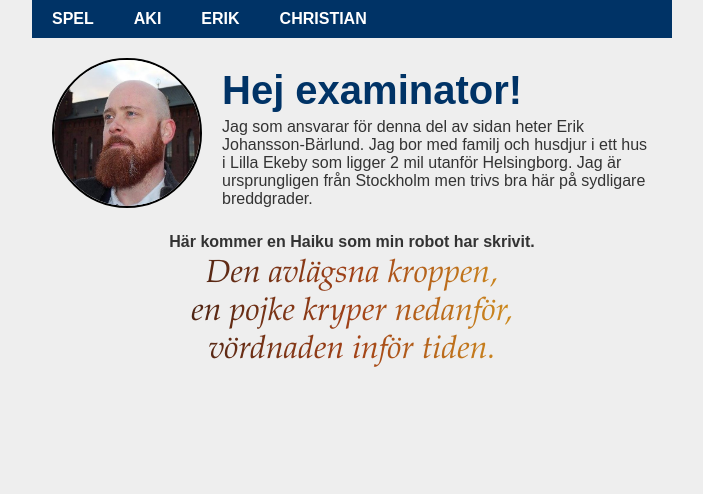
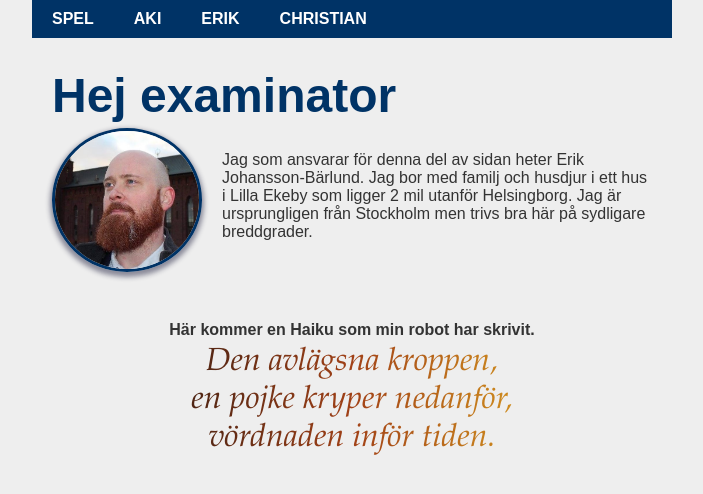
Before and after one commit to Erik-Johansson-Barlund/group-assignment-JS, a plain HTML site: page erik/erik.html in a window 1280 px wide. Shown: the whole page, without its empty margins (288-991 px from the left). Drawn offline with Linux system fonts and the light colour scheme; files whose address does not match are found by name.

Commit message:
Stylat om min sida så att den följer css bättre.

```diff
--- a/erik/erik.html
+++ b/erik/erik.html
@@ -17,17 +17,13 @@
               <li><a href="../christian.html">Christian</a></li>
           </ul>
       </nav>
-    <section class="erik">
-      <div class="erik_info">
-      <img src="erik.jpg" width="150px">
-        <div>
-        <h2>Hej examinator!</h2>
-          <p>Jag som ansvarar för denna del av sidan heter Erik Johansson-Bärlund. Jag bor med familj
-              och husdjur i ett hus i Lilla Ekeby som ligger 2 mil utanför Helsingborg.
-              Jag är ursprungligen från Stockholm men trivs bra här på sydligare breddgrader.</p>
-            </div></div>
-
-              <p><b>Här kommer en Haiku som min robot har skrivit.</b></p>
+    <section>
+          <h1>Hej examinator</h1>
+          <img class="erik_img" src="erik.jpg" width="150px" alt="Erik Johansson-Bärlund">
+          <br><p>Jag som ansvarar för denna del av sidan heter Erik Johansson-Bärlund. Jag bor med familj
+            och husdjur i ett hus i Lilla Ekeby som ligger 2 mil utanför Helsingborg.
+            Jag är ursprungligen från Stockholm men trivs bra här på sydligare breddgrader.</p>
+          <p class="erik"><b>Här kommer en Haiku som min robot har skrivit.</b></p>
 
               <div id="haiku_div"></div>
 
--- a/erik/haikubot.js
+++ b/erik/haikubot.js
@@ -47,7 +47,6 @@ document.addEventListener('DOMContentLoaded', () => {
 		[
 			'hoppar',
 			'går',
-			'ligger',
 			'skuttar',
 			'sitter',
 			'glider',
--- a/style.css
+++ b/style.css
@@ -198,19 +198,16 @@ section {
 /* Lite styling till eriks sida */
 .erik {
 	text-align: center;
+	margin-top: 80px;
 }
-.erik img {
-	border: 2px solid black;
+.erik_img {
+	float: left;
+	margin-right: 20px;
+	border: 3px solid #003366;
 	border-radius: 50%;
-	height: 150px;
-	margin-right: 20px;
+	box-shadow: 0px 3px 5px 2px rgba(30, 30, 60, 0.48);
 }
-.erik_info {
-	display: flex;
-	justify-content: space-between;
-	text-align: left;
-	margin-bottom: 20px;
-}
+
 #haiku_div {
 	grid-area: haiku;
 	text-align: center;
```
